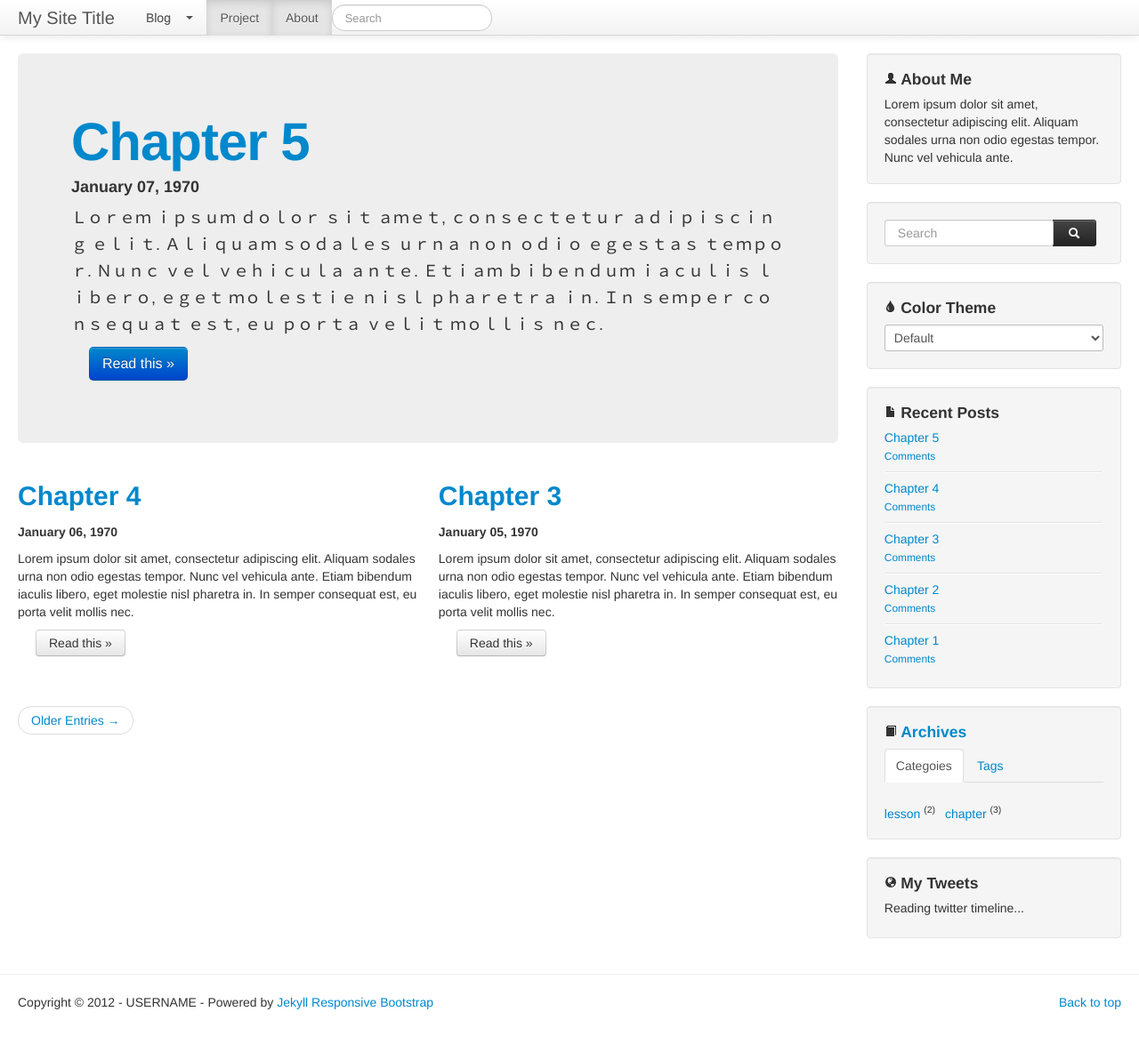
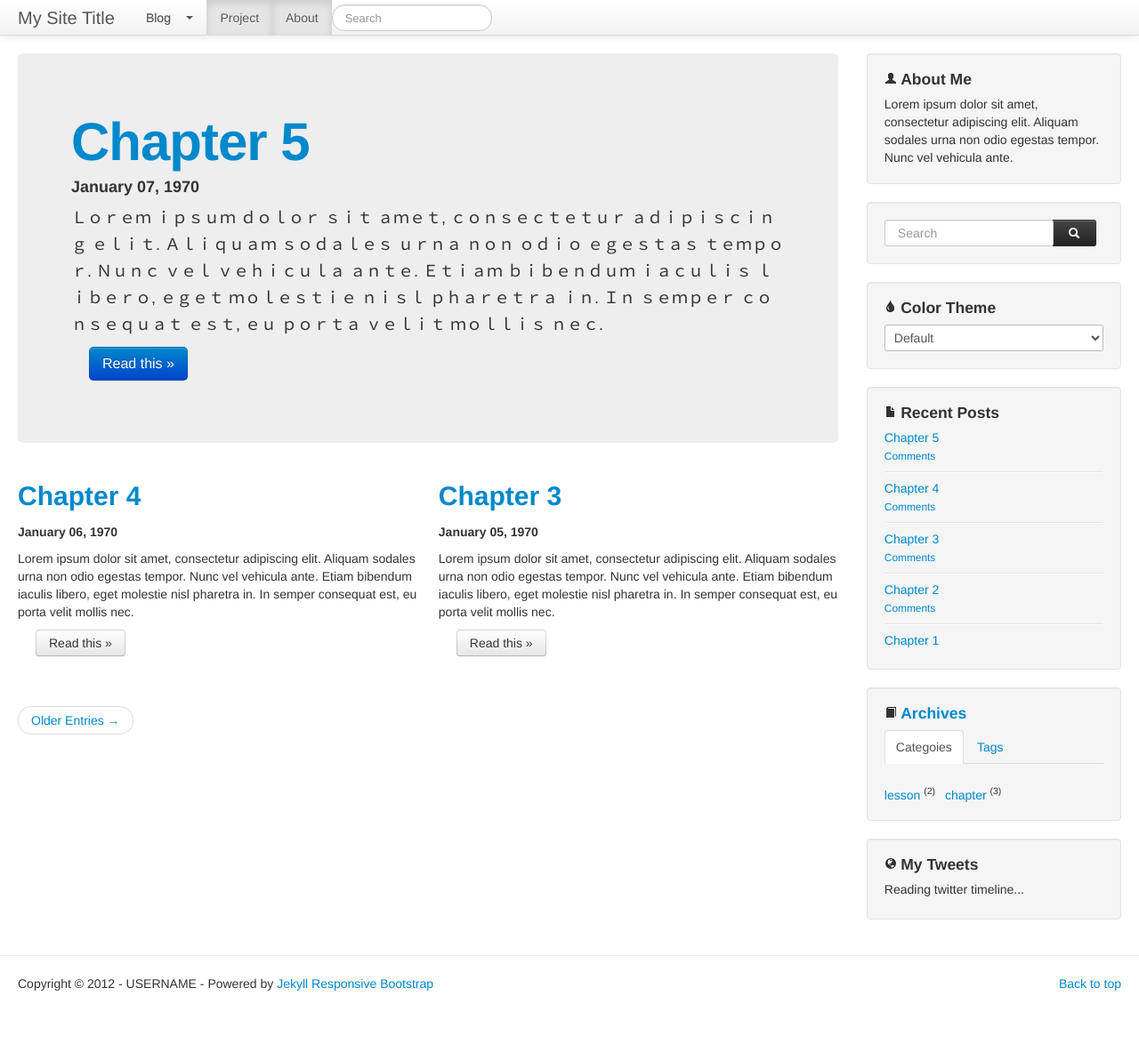
Before and after one commit to tokkonopapa/jekyll-experiment, a Jekyll site: the page built from index.html, in a window 1280 px wide and 1187 px high. Shown: the top 1174 px of the window at 89% size. Built offline with Jekyll 4.4.1, drawn with Linux system fonts in a browser that asks for light colours; nearby versions of some CDN libraries; Markdown is read by kramdown in place of the engine named in the settings; the list of posts is cut into pages by our own code; comment, search, counter and statistics services are not loaded.

Commit message:
inhibit comments show if comments != true

```diff
--- a/_includes/asides/recent_posts.html
+++ b/_includes/asides/recent_posts.html
@@ -4,7 +4,7 @@
 {% for post in site.posts limit: site.recent_posts %}
 					<li class="post"><p>
 						<a href="{{ post.url }}">{{ post.title }}</a>
-	{% if site.disqus.short_name and site.disqus.comment_count %}
+	{% if site.disqus.short_name and site.disqus.comment_count and post.comments %}
 						<br><a href="{{ post.url }}#disqus_thread"
 						data-disqus-identifier="{{ post.url }}"
 						class="disqus-comment_count">Comments</a>
--- a/assets/css/style.css
+++ b/assets/css/style.css
@@ -153,6 +153,8 @@ aside p {
 }
 
 /* Post meta data */
+p.meta {
+}
 li.meta i {
 	float: left;
 	width: 16px;
```
